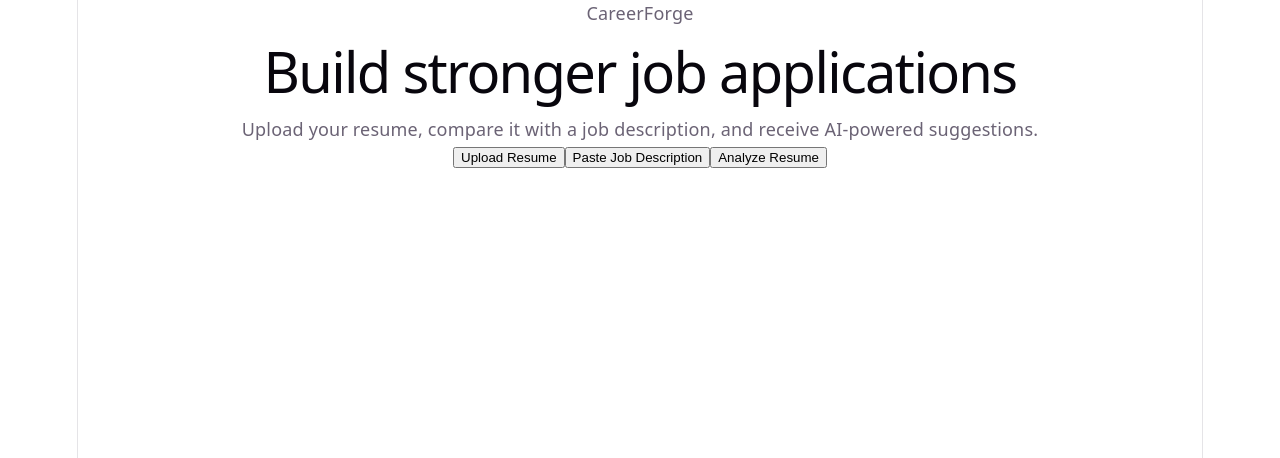
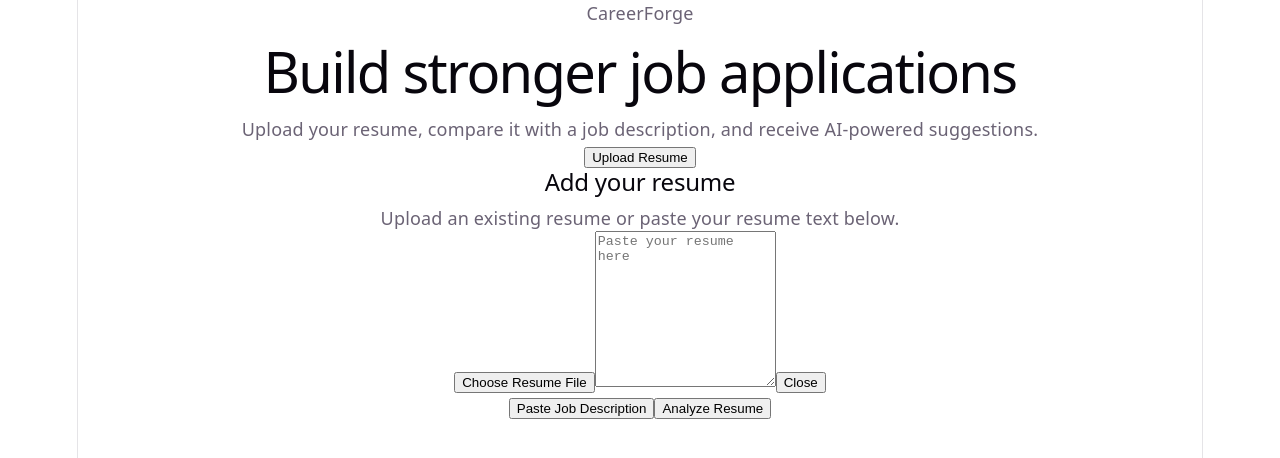
Before and after one commit to ReyRey795/CareerForge, a React (Vite) app in the folder frontend/: page / in a window 1280 px wide. Both pictures are taken after a click on the button "Upload Resume". Shown: the top 458 px of the page. Built offline with nearby package versions, Linux system fonts and the light colour scheme.

Commit message:
Added click functions to the Upload Resume button. Additionally, added close buttons and description box.

```diff
--- a/frontend/src/App.tsx
+++ b/frontend/src/App.tsx
@@ -1,6 +1,9 @@
+import { useState } from 'react'
 import './App.css'
 
 function App() {
+  const [showForm, setShowForm] = useState(false)
+
   return (
     <main>
       <header>
@@ -15,7 +18,38 @@
           and receive AI-powered suggestions.
         </p>
 
-        <button type="button">Upload Resume</button>
+        <button
+          type="button"
+          onClick={() => setShowForm(true)}
+        >
+          Upload Resume
+        </button>
+
+        {showForm && (
+          <section>
+            <h2>Add your resume</h2>
+
+            <p>
+              Upload an existing resume or paste your resume text below.
+            </p>
+
+            <button type="button">
+              Choose Resume File
+            </button>
+
+            <textarea
+              placeholder="Paste your resume here"
+              rows={10}
+            />
+
+            <button
+              type="button"
+              onClick={() => setShowForm(false)}
+            >
+              Close
+            </button>
+          </section>
+        )}
 
         <button type="button">Paste Job Description</button>
 
```
